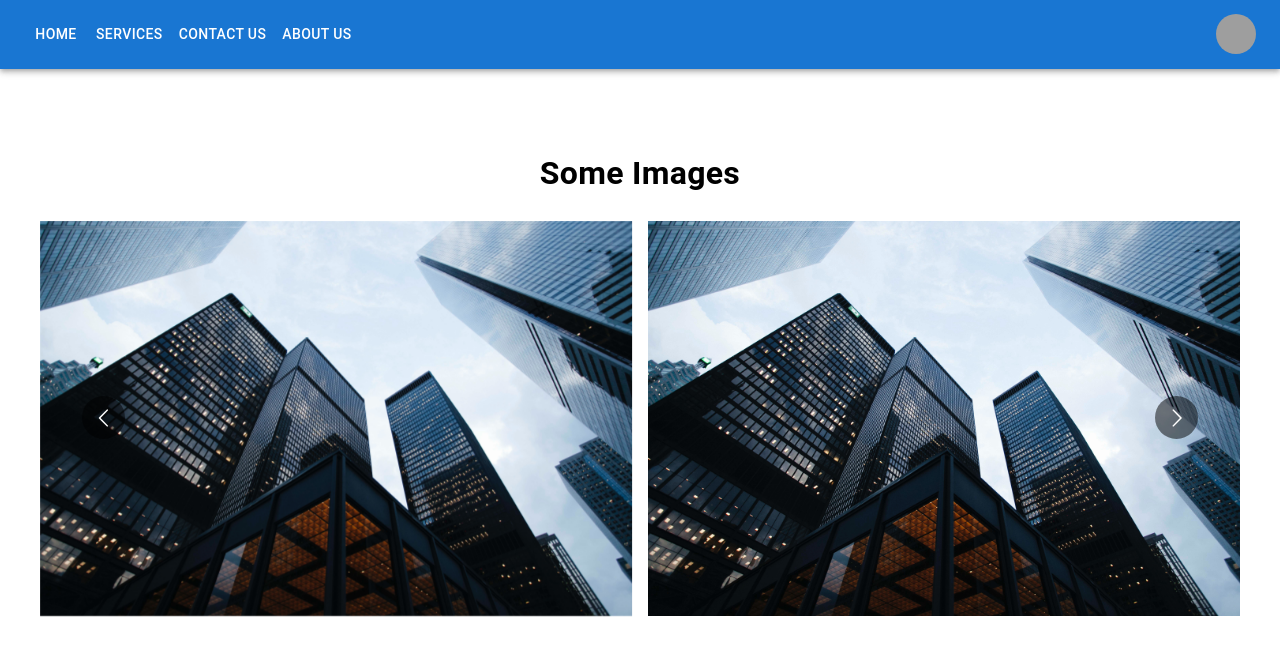
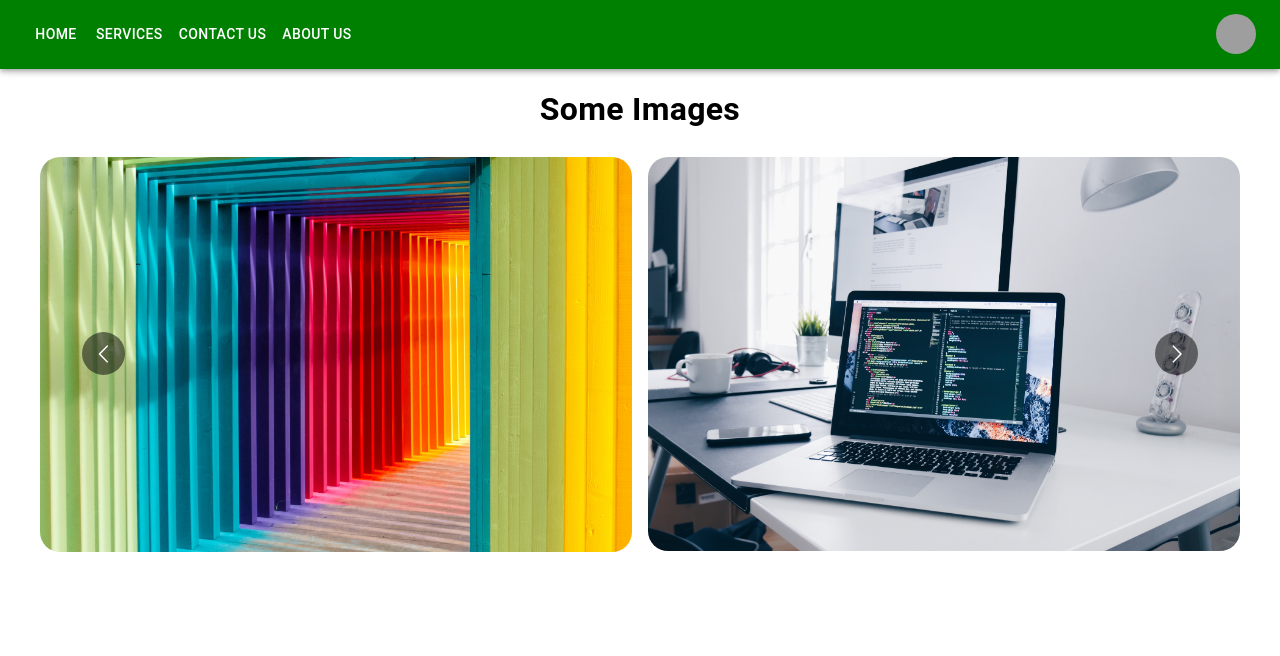
Before and after one commit to Yahya-khodr/landing_page_website, a React (Create React App) app: page /home in a window 1280 px wide. Shown: the top 656 px of the page. Built offline with nearby package versions, Linux system fonts and the light colour scheme; grey boxes are pictures that could not be loaded.

Commit message:
Added navigation between pages

```diff
--- a/src/components/Appbar/index.js
+++ b/src/components/Appbar/index.js
@@ -11,6 +11,8 @@ import Avatar from "@mui/material/Avatar";
 import Button from "@mui/material/Button";
 import Tooltip from "@mui/material/Tooltip";
 import MenuItem from "@mui/material/MenuItem";
+import { Link, useNavigate } from "react-router-dom";
+import { NAVBAR_ROUTE } from "../../routes/constants";
 
 const pages = ["Home", "Services", "Contact Us", "About Us"];
 const settings = ["Profile", "Logout"];
@@ -33,12 +35,11 @@ const Navbar = () => {
   const handleCloseUserMenu = () => {
     setAnchorElUser(null);
   };
-
+  const navigate = useNavigate();
   return (
-    <AppBar position="static">
+    <AppBar position="sticky" sx={{ backgroundColor: "green" }}>
       <Container maxWidth="xl">
         <Toolbar disableGutters>
-
           <Box sx={{ flexGrow: 1, display: { xs: "flex", md: "none" } }}>
             <IconButton
               size="large"
@@ -68,9 +69,9 @@ const Navbar = () => {
                 display: { xs: "block", md: "none" },
               }}
             >
-              {pages.map((page) => (
-                <MenuItem key={page} onClick={handleCloseNavMenu}>
-                  <Typography textAlign="center">{page}</Typography>
+              {NAVBAR_ROUTE.map(({ name, path }) => (
+                <MenuItem key={name} onClick={() => navigate(path)}>
+                  <Typography textAlign="center">{name}</Typography>
                 </MenuItem>
               ))}
             </Menu>
@@ -84,13 +85,13 @@ const Navbar = () => {
             LOGO
           </Typography>
           <Box sx={{ flexGrow: 1, display: { xs: "none", md: "flex" } }}>
-            {pages.map((page) => (
+            {NAVBAR_ROUTE.map(({ name, path }) => (
               <Button
-                key={page}
-                onClick={handleCloseNavMenu}
+                key={name}
+                onClick={() => navigate(path)}
                 sx={{ my: 2, color: "white", display: "block" }}
               >
-                {page}
+                {name}
               </Button>
             ))}
           </Box>
@@ -117,11 +118,12 @@ const Navbar = () => {
               open={Boolean(anchorElUser)}
               onClose={handleCloseUserMenu}
             >
-              {settings.map((setting) => (
-                <MenuItem key={setting} onClick={handleCloseUserMenu}>
-                  <Typography textAlign="center">{setting}</Typography>
-                </MenuItem>
-              ))}
+              <MenuItem key="Profile" onClick={() => navigate("/dashboard")}>
+                <Typography textAlign="center">Profile</Typography>
+              </MenuItem>
+              <MenuItem key="Logout" onClick={() => {}}>
+                <Typography textAlign="center">Logout</Typography>
+              </MenuItem>
             </Menu>
           </Box>
         </Toolbar>
--- a/src/components/CarouselSlider/CarouselItem.js
+++ b/src/components/CarouselSlider/CarouselItem.js
@@ -6,12 +6,12 @@ const CarouselItem = (props) => {
 
   return (
 
-      <Box sx={{p:1}}>
+      <Box sx={{p:1 , }}>
         <CardMedia
           component="img"
           height="60%"
           image={props.image}
-          sx={{ cursor: "pointer" }}
+          sx={{ cursor: "pointer", borderRadius: "20px",}}
         />
       </Box>
 
--- a/src/layout/Main/index.js
+++ b/src/layout/Main/index.js
@@ -3,19 +3,25 @@ import Navbar from "../../components/Appbar";
 import { Box, Typography } from "@mui/material";
 
 import business from "../../assets/images/business.jpg";
+import design from "../../assets/images/design.jpg";
+import marketing from "../../assets/images/marketing.jpg";
+import development from "../../assets/images/development.jpg";
+import music from "../../assets/images/music.jpg";
 import CarouselItem from "../../components/CarouselSlider/CarouselItem";
 import CarouselCard from "../../components/CarouselSlider";
 const data = [
     { title: "Business", image: business },
-    { title: "Business", image: business },
-    { title: "Business", image: business },
+    { title: "Design", image: design },
+    { title: "Development", image: development },
+    { title: "Marketing", image: marketing },
+    { title: "Music", image: music },
 ];
 const Main = () => {
   return (
     <div style={{ height: "100vh" }}>
       <Navbar />
       <Box sx={{ height: "100vh" }}>
-        <Box sx={{ px: 4, pt: "8vh" }}>
+        <Box sx={{ px: 4, }}>
           <Typography
             align="center"
             fontSize="2em"
--- /dev/null
+++ b/src/routes/constants.js
@@ -0,0 +1,30 @@
+
+
+
+
+export const HOME_ROUTE  = {
+    path: '/home',
+    name: 'Home'
+
+}
+export const SERVICES_ROUTE= {
+    path: '/services',
+    name: 'Services'
+}
+export const CONTACT_US= {
+    path: '/contact',
+    name: 'Contact US'
+}
+export const ABOUT_US  = {
+    path: '/about_us',
+    name: 'About Us'
+}
+
+
+
+export const NAVBAR_ROUTE = [
+    HOME_ROUTE,
+    SERVICES_ROUTE,
+    CONTACT_US,
+    ABOUT_US
+]
```
